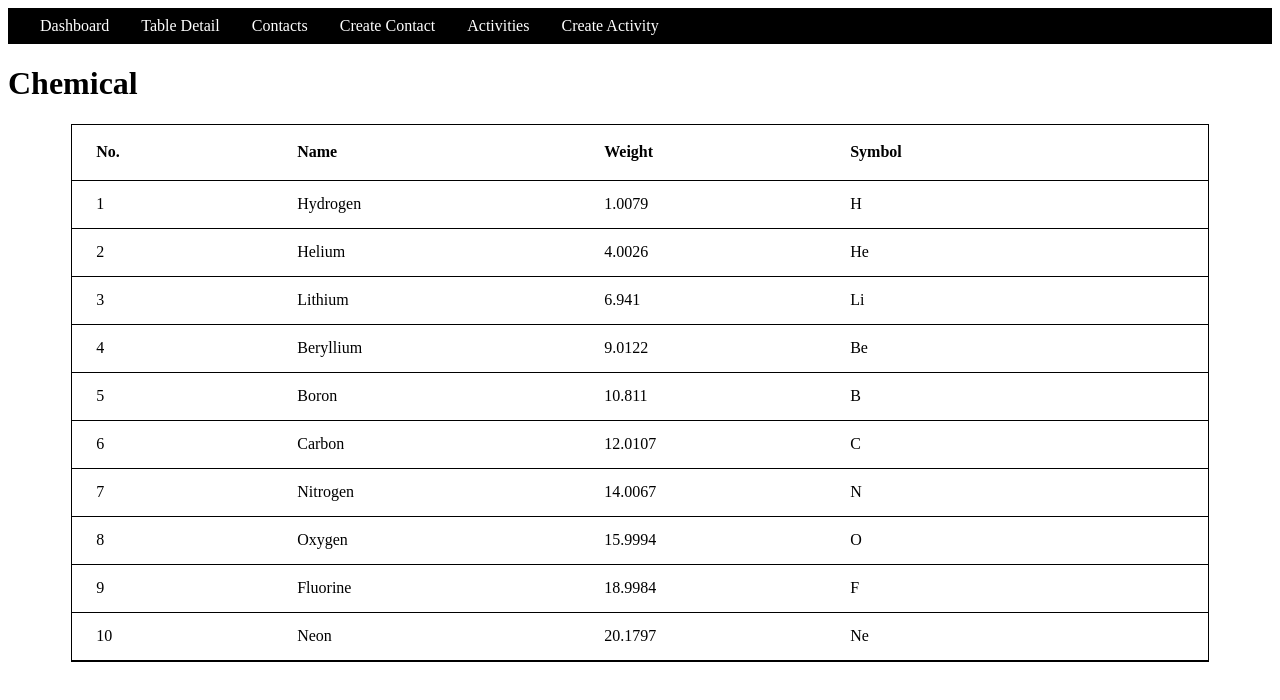
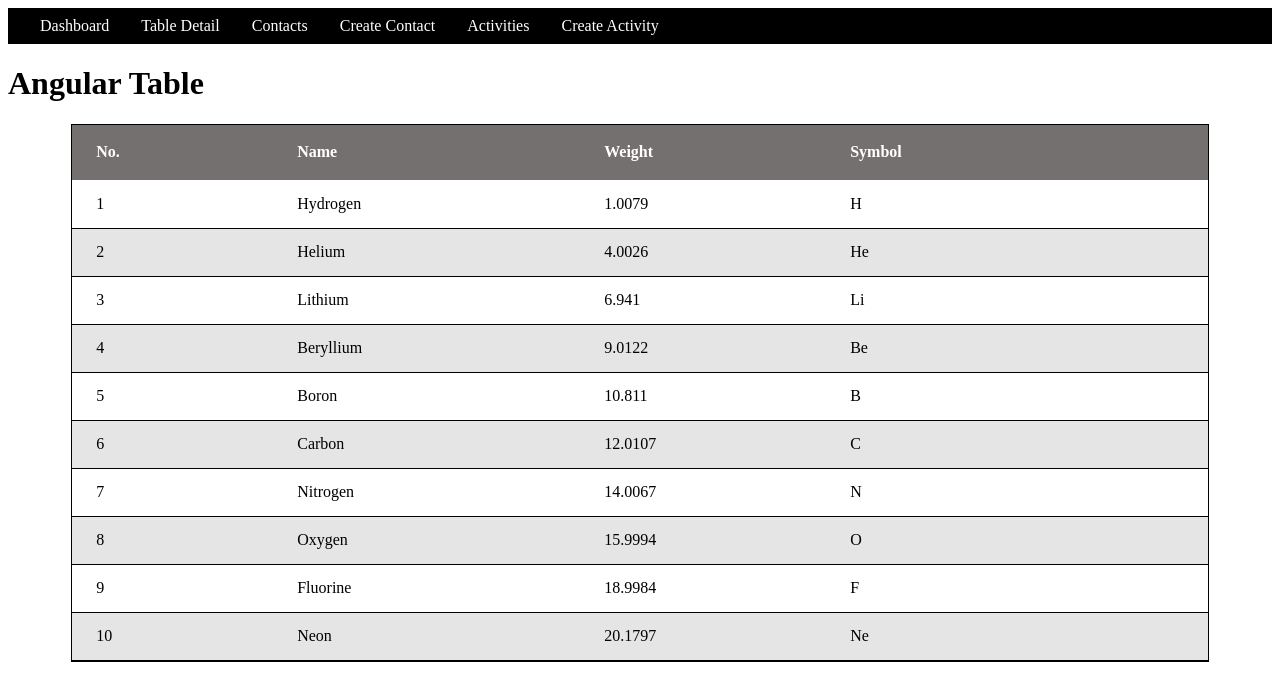
Before and after one commit to mail2ranjithp/training_anguar_app, an Angular app: page /tableDetail in a window 1280 px wide. Shown: the top 700 px of the page. Built offline with nearby package versions, Linux system fonts and the light colour scheme.

Commit message:
table changes

```diff
--- a/src/app/table-detail/table-detail.component.html
+++ b/src/app/table-detail/table-detail.component.html
@@ -1,4 +1,4 @@
-<h1>Chemical</h1>
+<h1>Angular Table</h1>
 
   <table mat-table [dataSource]="dataSource" class="mat-elevation-z8">
 
--- a/src/app/table-detail/table-detail.component.sass
+++ b/src/app/table-detail/table-detail.component.sass
@@ -2,3 +2,10 @@ table
     width: 90%
     margin: 0 5% 0 5%
     border: 1px solid
+
+tr:nth-child(even)
+    background-color: #e5e5e5
+
+th
+    background-color: #757070
+    color: #fff
```
